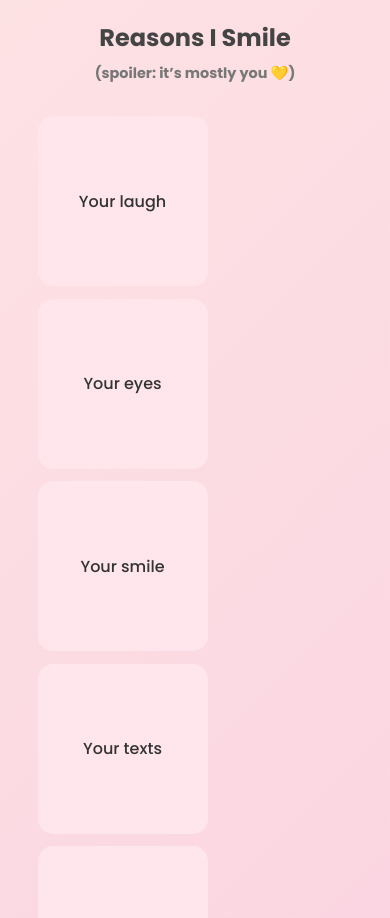
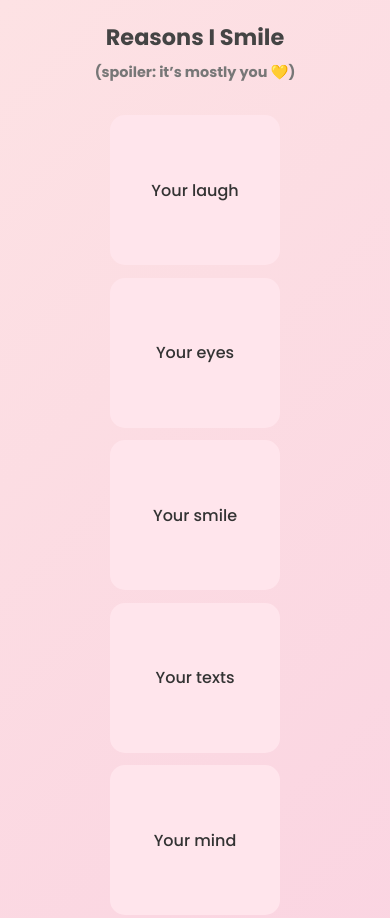
Before and after one commit to Abughoush-04/For-Lujaine, a plain HTML site: page index.html in a window 390 px wide. Shown: the top 918 px of the page. Drawn offline with Linux system fonts and the light colour scheme.

Commit message:
Update style2.css

```diff
--- a/style2.css
+++ b/style2.css
@@ -49,7 +49,7 @@ h1 span {
   aspect-ratio: 1 / 1; /* square cards no matter what */
   perspective: 1000px;
   cursor: pointer;
-  margin-bottom: 5%;
+  position: relative;
 }
 
 .card div {
@@ -140,7 +140,7 @@ h1 span {
   animation: fadeIn 0.3s ease;
 }
 
-/* optional fade effect */
+/* fade effect */
 @keyframes fadeIn {
   from {
     transform: scale(0.95);
@@ -152,15 +152,42 @@ h1 span {
   }
 }
 
-/* Extra responsiveness for tiny phones */
+/* responsive layout */
+@media (max-width: 600px) {
+  h1 {
+    font-size: 1.5rem;
+  }
+
+  .cards {
+    justify-content: center;
+  }
+
+  .card {
+    width: 45%;
+    height: 150px;
+  }
+
+  #miss-btn {
+    padding: 10px 16px;
+    font-size: 0.9rem;
+    margin-top: 25px;
+  }
+
+  .popup p {
+    font-size: 1rem;
+    padding: 20px;
+  }
+}
+
+/* tiny phones */
 @media (max-width: 400px) {
   .card {
-    width: 90%; /* stack cards in tiny screens */
+    width: 90%;
     margin-bottom: 4%;
   }
 
   h1 {
-    font-size: 1.5rem;
+    font-size: 1.4rem;
   }
 
   h1 span {
```
